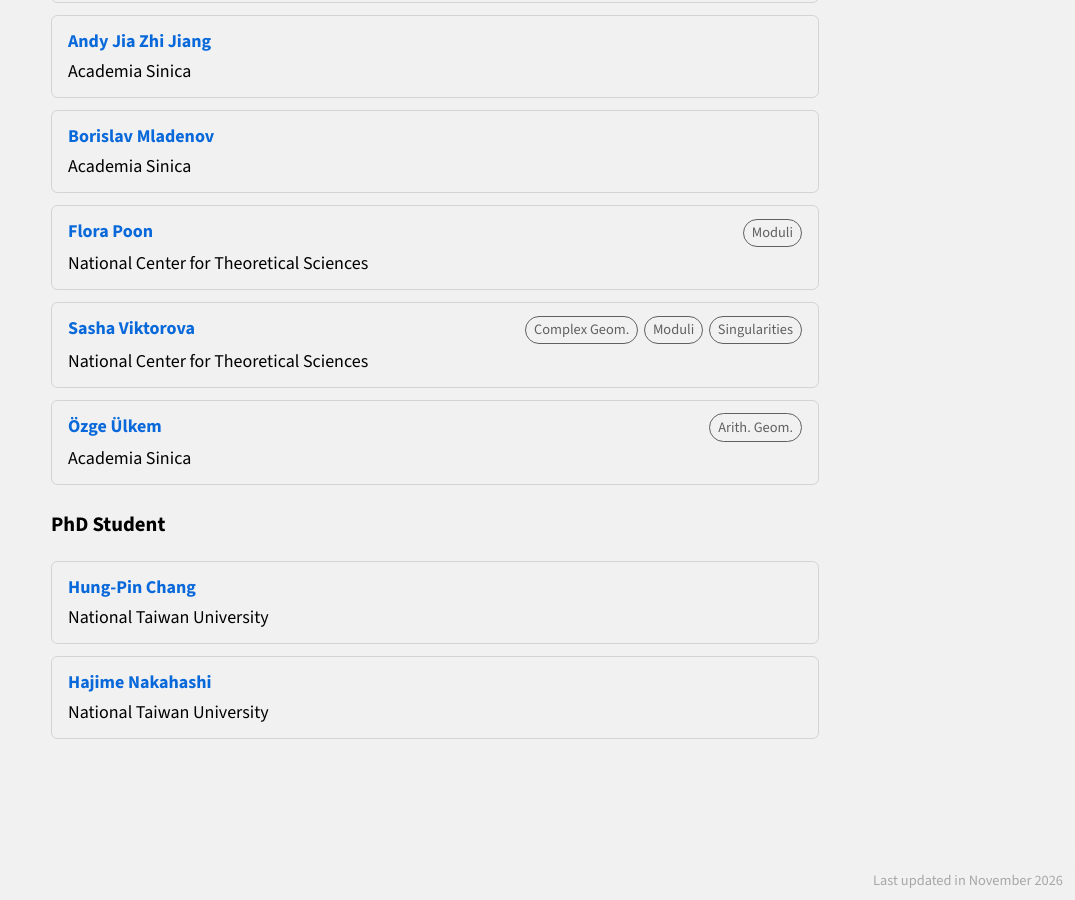
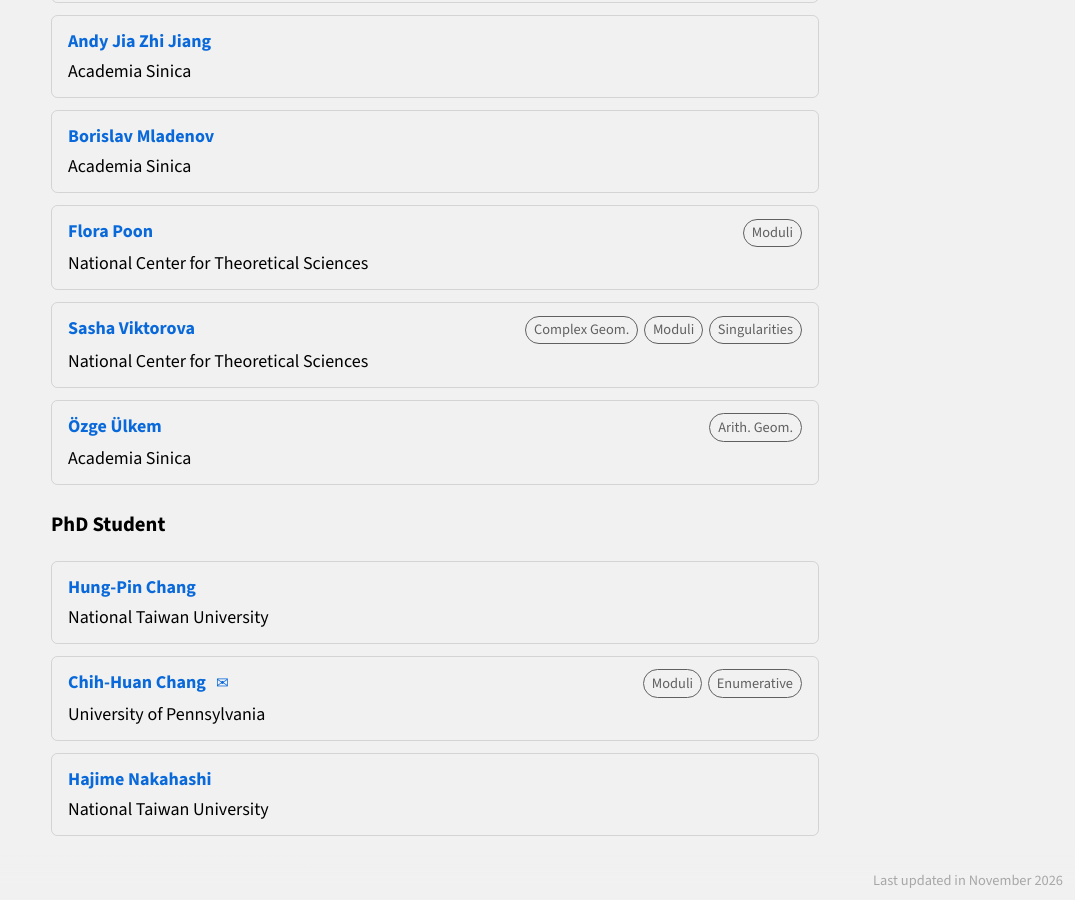
Before and after one commit to taiwan-ag/taiwan-ag.github.io, a Jekyll site: the page built from people.md, in a window 1280 px wide and 900 px high, scrolled down 2468 px. Shown: the whole window, without its empty margins (205-1280 px from the left). Built offline with Jekyll 4.4.1, drawn with Linux system fonts in a browser that asks for light colours.

Commit message:
Add Chih-Huan Chang to people.yml

```diff
--- a/_data/people.yml
+++ b/_data/people.yml
@@ -194,3 +194,11 @@ algebraic_geometers:
     surname: "Chang"
     institution: "National Taiwan University"
     position: "PhD Student"
+
+  - name: "Chih-Huan Chang"
+    surname: "Chang"
+    institution: "University of Pennsylvania"
+    position: "PhD Student"
+    research_interests: ["moduli-spaces", "enumerative-geometry"]
+    url: "https://chih-huan-chang.github.io/"
+    email: "chihhuan@sas.upenn.edu"
```
